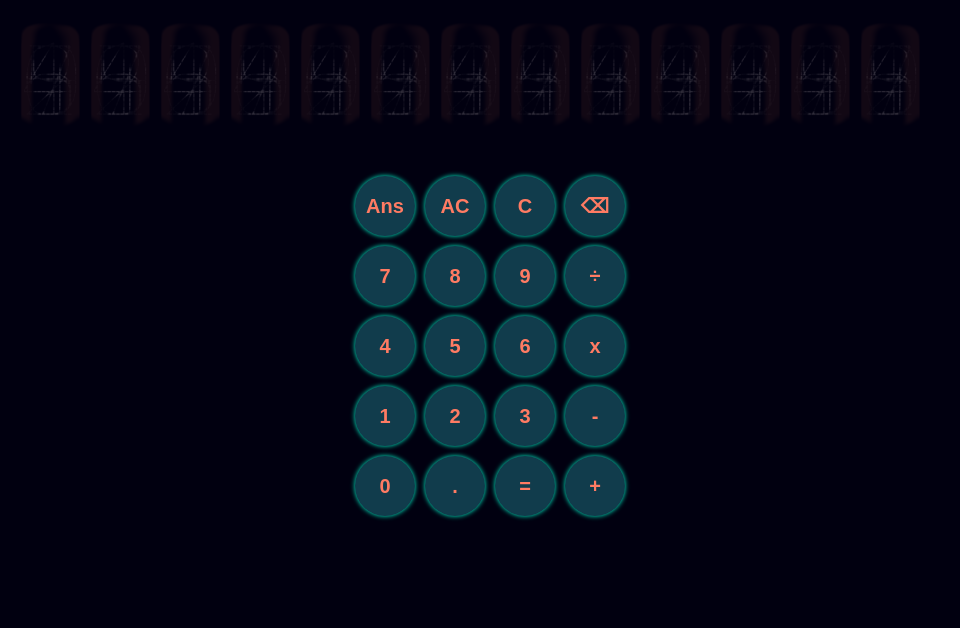
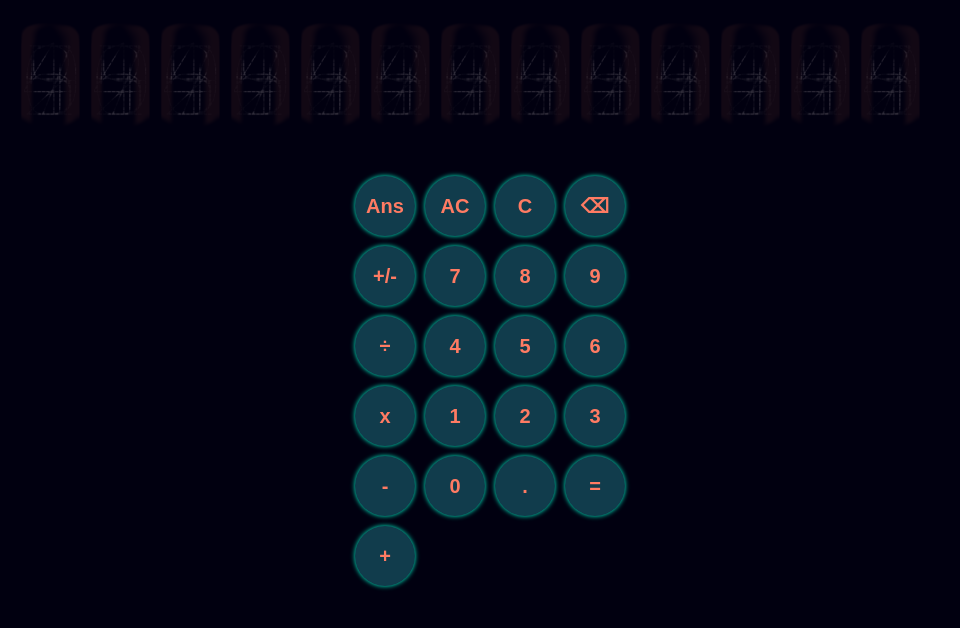
Before and after one commit to pre10Ding/calculator-application, a plain HTML site: page index.html in a window 1280 px wide. Shown: the whole page, without its empty margins (0-960 px from the left). Drawn offline with Linux system fonts and the light colour scheme.

Commit message:
Add negation button.

```diff
--- a/index.html
+++ b/index.html
@@ -33,6 +33,7 @@
             <button id=all-clear class="keys del-key" data-key="AC">AC</button>
             <button id=clear class="keys del-keys" data-key="C">C</button>
             <button id=backspace class="keys del-keys" data-key="backspace">⌫</button>
+            <button id=negation class="keys neg-keys" data-key="neg">+/-</button>
 
 
             <button id=seven class="keys num-keys" data-key="7">7</button>
```
